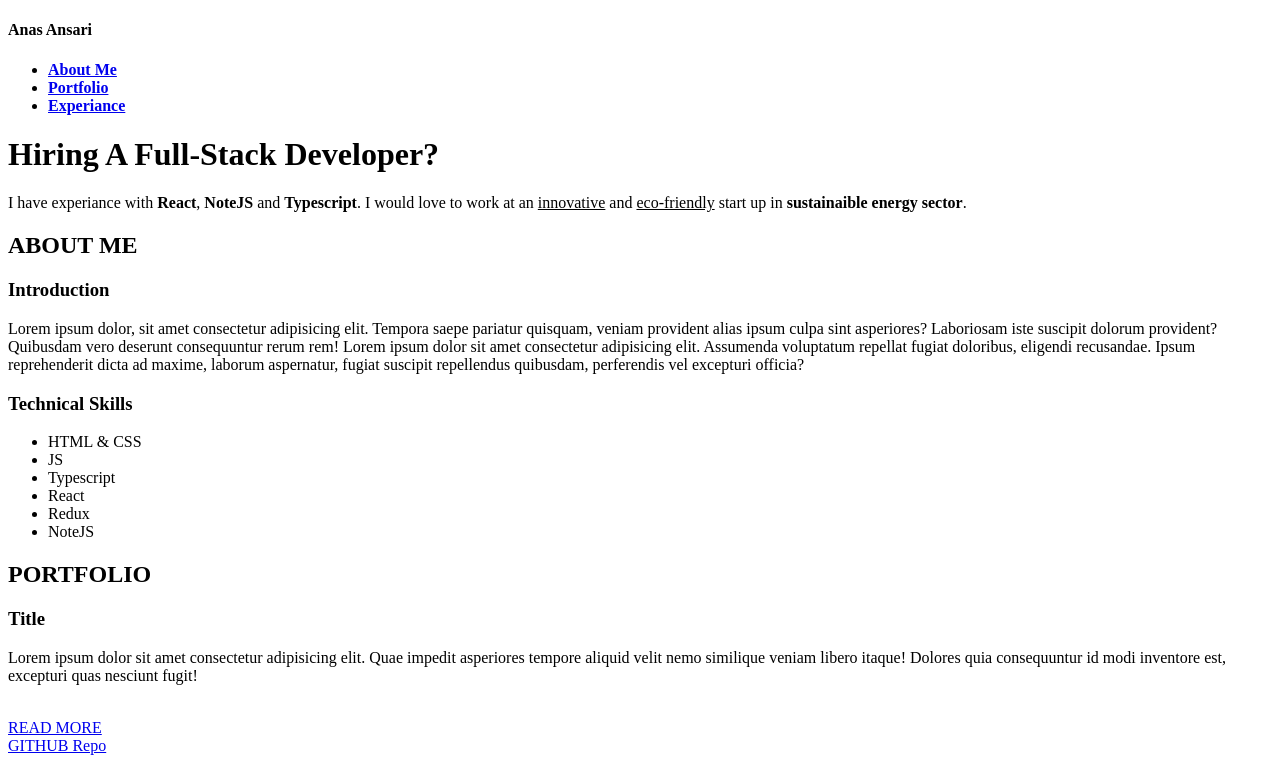
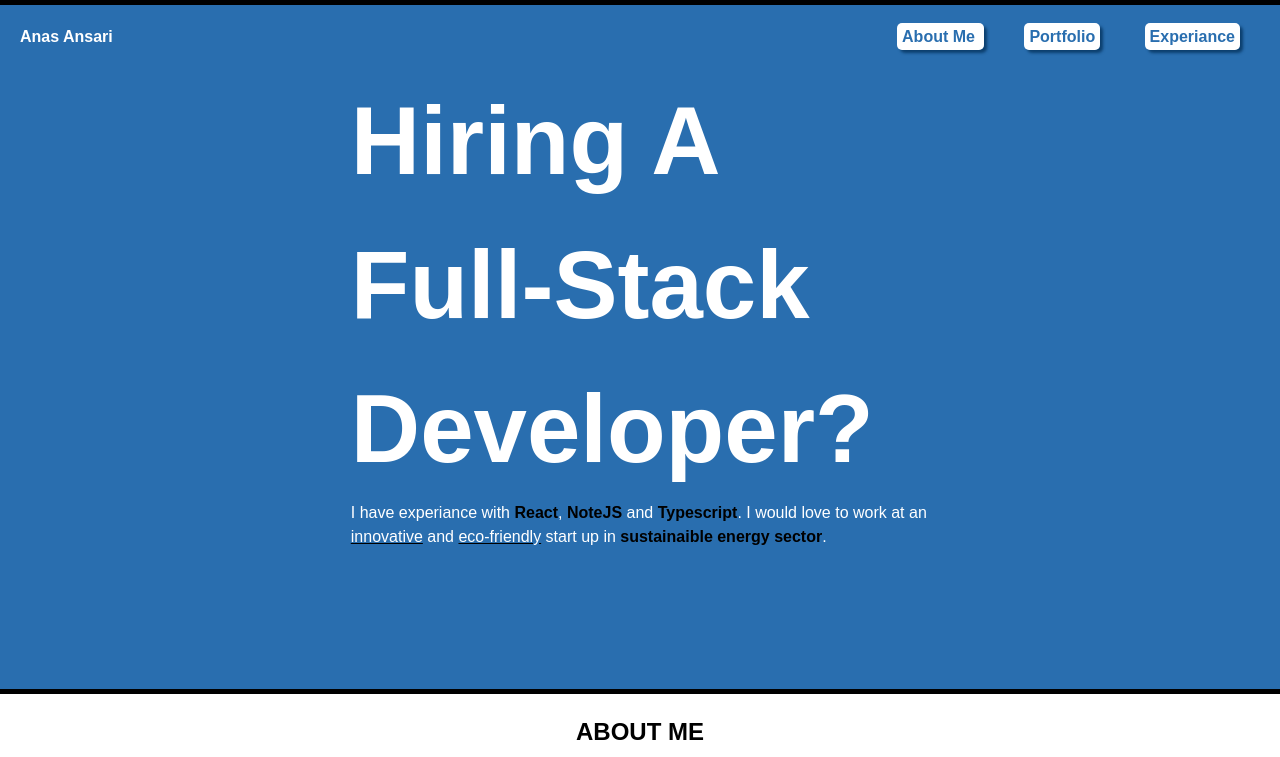
Before and after one commit to anasansari74/boolean-uk-html-full-stack-portfolio, a website: page index.html in a window 1280 px wide. Shown: the top 757 px of the page. Drawn offline with Linux system fonts and the light colour scheme; the site is published under a folder, as on GitHub Pages, so addresses that start at the root find nothing.

Commit message:
Update index.html

```diff
--- a/index.html
+++ b/index.html
@@ -5,7 +5,7 @@
     <meta name="viewport" content="width=device-width, initial-scale=1.0" />
     <meta http-equiv="X-UA-Compatible" content="ie=edge" />
     <title>Static Template</title>
-    <link rel="stylesheet" href="/style.css" />
+    <link rel="stylesheet" href="./style.css" />
   </head>
   <body>
     <header>
@@ -15,8 +15,8 @@
           <li>
             <a href="#about-me"><strong>About Me</strong></a>
           </li>
-          <li><a href="#portfolio"><strong>Portfolio</a></strong></li>
-          <li><a href="#experiance"><strong>Experiance</a></strong></li>
+          <li><a href="#portfolio"><strong>Portfolio</strong></a></li>
+          <li><a href="#experiance"><strong>Experiance</strong></a></li>
         </ul>
       </nav>
       <main>
```
